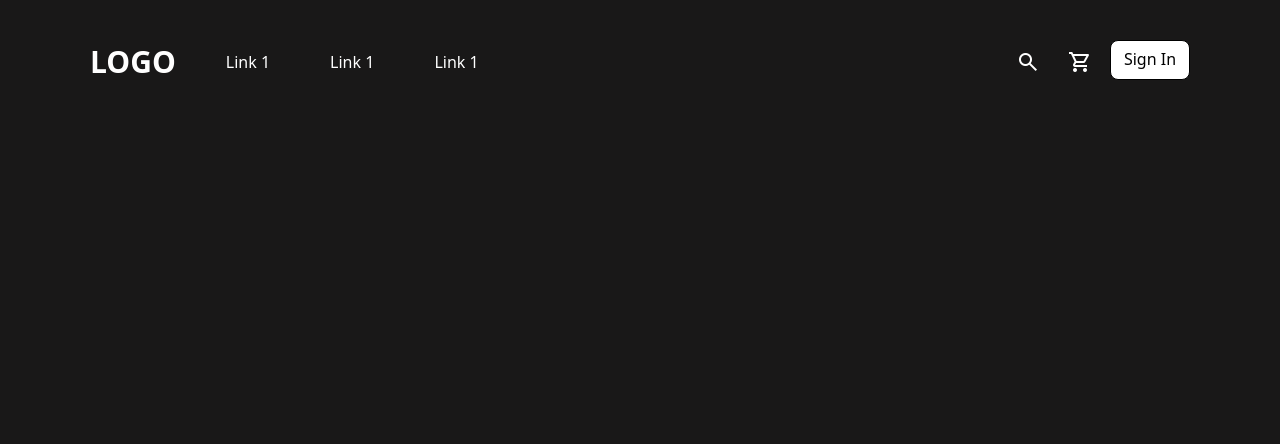
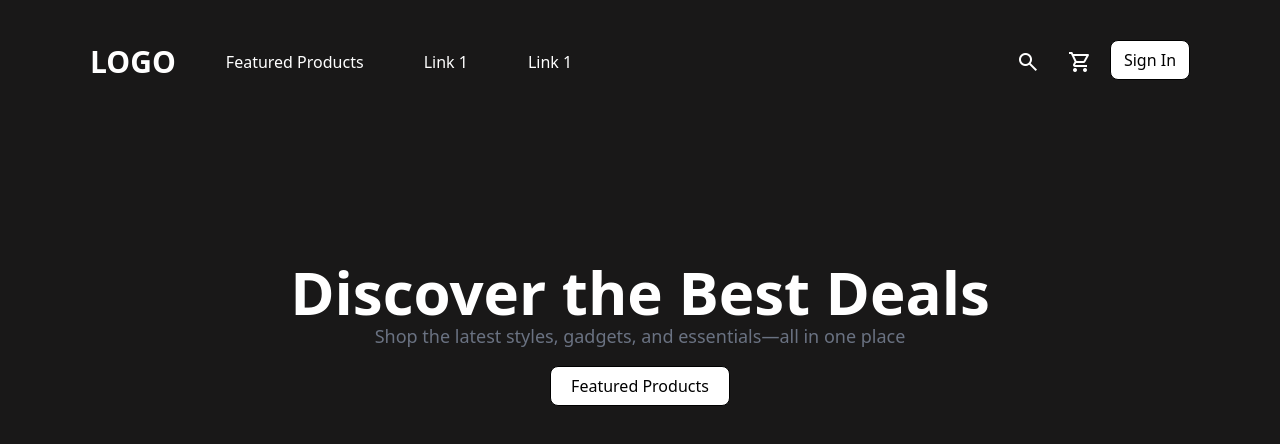
Before and after one commit to farjad-khalil/E-Commerce-Site, a React (Vite) app: page / in a window 1280 px wide. Shown: the top 444 px of the page. Built offline with nearby package versions, Linux system fonts and the light colour scheme.

Commit message:
Created Home Page

```diff
--- a/src/App.jsx
+++ /dev/null
@@ -1,13 +0,0 @@
-
-function App() {
-
-  return (
-    <>
-      <div className='bg-amber-200'>
-        abc
-      </div>
-    </>
-  )
-}
-
-export default App
--- /dev/null
+++ b/src/Pages/Featured_products.jsx
@@ -0,0 +1,11 @@
+import React from 'react'
+
+function Featured_products() {
+  return (
+    <div>
+      featured_products
+    </div>
+  )
+}
+
+export default Featured_products
--- /dev/null
+++ b/src/Pages/Home.jsx
@@ -0,0 +1,26 @@
+import Button from "../components/Button"
+import { useNavigate } from "react-router"
+function Home() {
+  const navigate = useNavigate();
+  const handleClick = ()=>{
+    navigate('/featured_products')
+  }
+  return (
+    <>
+      <div className="flex flex-col items-center justify-center min-h-[500px]">
+        <div className="text-6xl font-bold text-center">
+          Discover the Best Deals
+        </div>
+        <div className="text-lg text-center text-gray-500">
+          Shop the latest styles, gadgets, and essentials—all in one place
+        </div>
+        <div className="mt-4">
+          <Button text="Featured Products" E_classes="w-45 h-10" onClick={handleClick}/>
+        </div>
+      </div>
+
+    </>
+  )
+}
+
+export default Home
--- /dev/null
+++ b/src/components/Button.jsx
@@ -0,0 +1,10 @@
+import React from 'react'
+
+function Button({text,E_classes,onClick}) {
+  return (
+      <button className={`transition-all  hover:bg-black hover:text-white hover:border-white border  text-center duration-300 p-1.5 rounded-lg bg-white text-black hover:cursor-pointer ${E_classes}`} onClick={onClick}>{text}</button>
+
+  )
+}
+
+export default Button
--- a/src/components/Navbar.jsx
+++ b/src/components/Navbar.jsx
@@ -1,22 +1,31 @@
 import React from 'react'
-import { Link, Outlet } from 'react-router'
+import { Link, Outlet, useNavigate } from 'react-router'
+import Button from './Button'
 function Navbar() {
+   const navigate = useNavigate()
    return (
-      <nav className='flex justify-between gap-10'>
-         <div className='flex gap-10'>
-            <button className='text-3xl font-bold'>LOGO</button>
-            <Link   className='transition-all  hover:bg-black duration-300 p-2.5 rounded-lg'>Link 1</Link>
-            <Link   className='transition-all  hover:bg-black duration-300 p-2.5 rounded-lg'>Link 1</Link>
-            <Link   className='transition-all  hover:bg-black duration-300 p-2.5 rounded-lg'>Link 1</Link>
+      <div >
 
-         </div>
+         <nav className='flex justify-between gap-10 '>
+            <div className='flex gap-10'>
+               <button className='text-3xl font-bold hover:cursor-pointer' onClick={()=>{
+                  navigate('/')
+               }} >LOGO</button>
 
-         <div className='flex gap-2'>
-            <Link   className='material-symbols-outlined transition-all  hover:bg-black duration-300 p-2.5 rounded-lg'>search</Link>
-            <Link   className='material-symbols-outlined transition-all  hover:bg-black duration-300 p-2.5 rounded-lg'>shopping_cart</Link>
-            <Link   className='transition-all  hover:bg-black hover:text-white hover:border-white border w-20 h-10 text-center duration-300 p-1.5 rounded-lg bg-white text-black'>Sign In</Link>
-         </div>
-      </nav>
+               <Link className='transition-all  hover:bg-black duration-300 p-2.5 rounded-lg'>Featured Products</Link>
+               <Link className='transition-all  hover:bg-black duration-300 p-2.5 rounded-lg'>Link 1</Link>
+               <Link className='transition-all  hover:bg-black duration-300 p-2.5 rounded-lg'>Link 1</Link>
+
+            </div>
+
+            <div className='flex gap-2'>
+               <Link className='material-symbols-outlined transition-all  hover:bg-black duration-300 p-2.5 rounded-lg'>search</Link>
+               <Link className='material-symbols-outlined transition-all  hover:bg-black duration-300 p-2.5 rounded-lg'>shopping_cart</Link>
+               <Button text="Sign In" E_classes="w-20 h-10"/>
+            </div>
+         </nav>
+         <Outlet/>
+      </div>
    )
 }
 
```
Also changed, not shown: src/main.jsx (+7 -2 lines).
